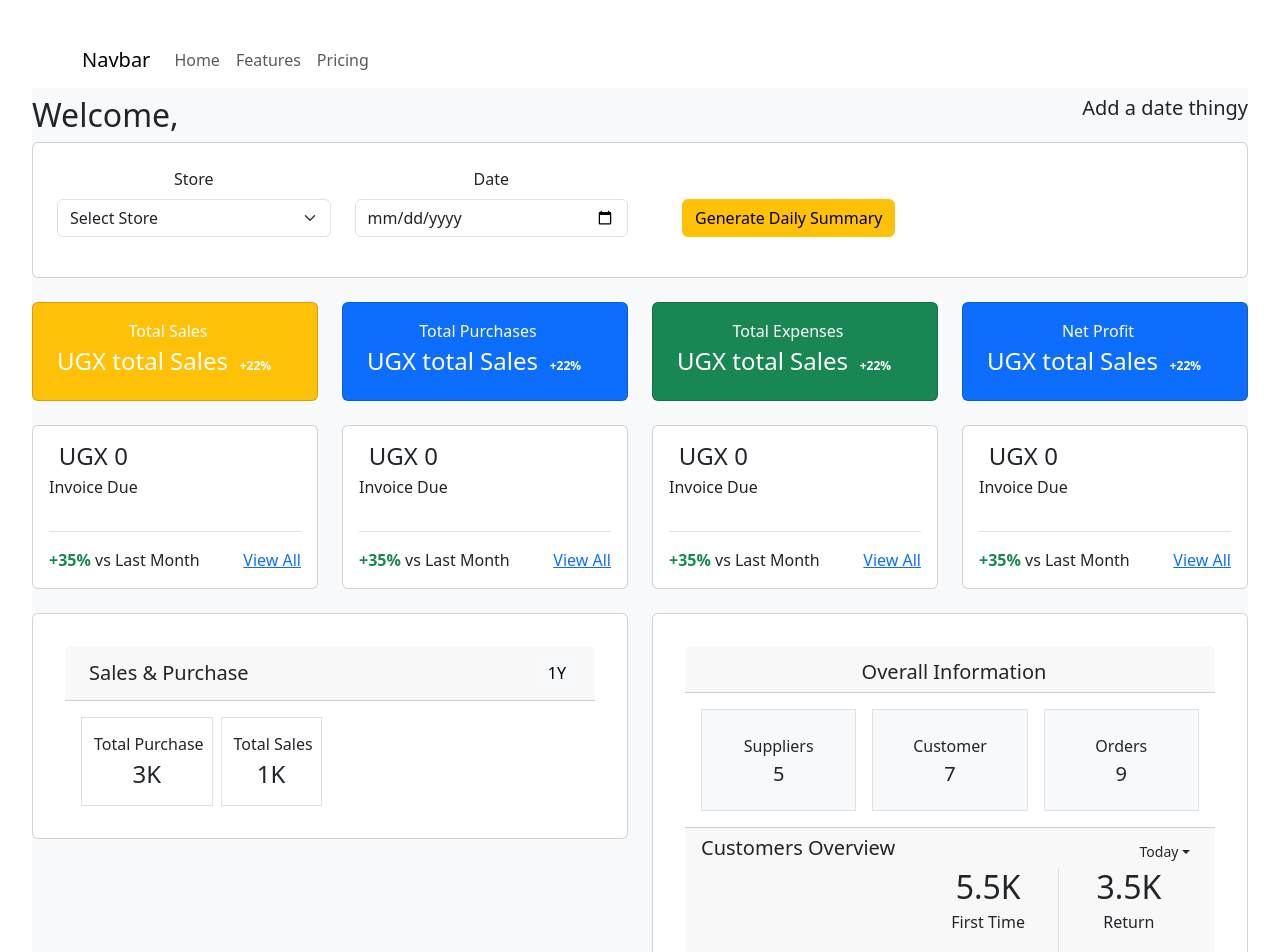
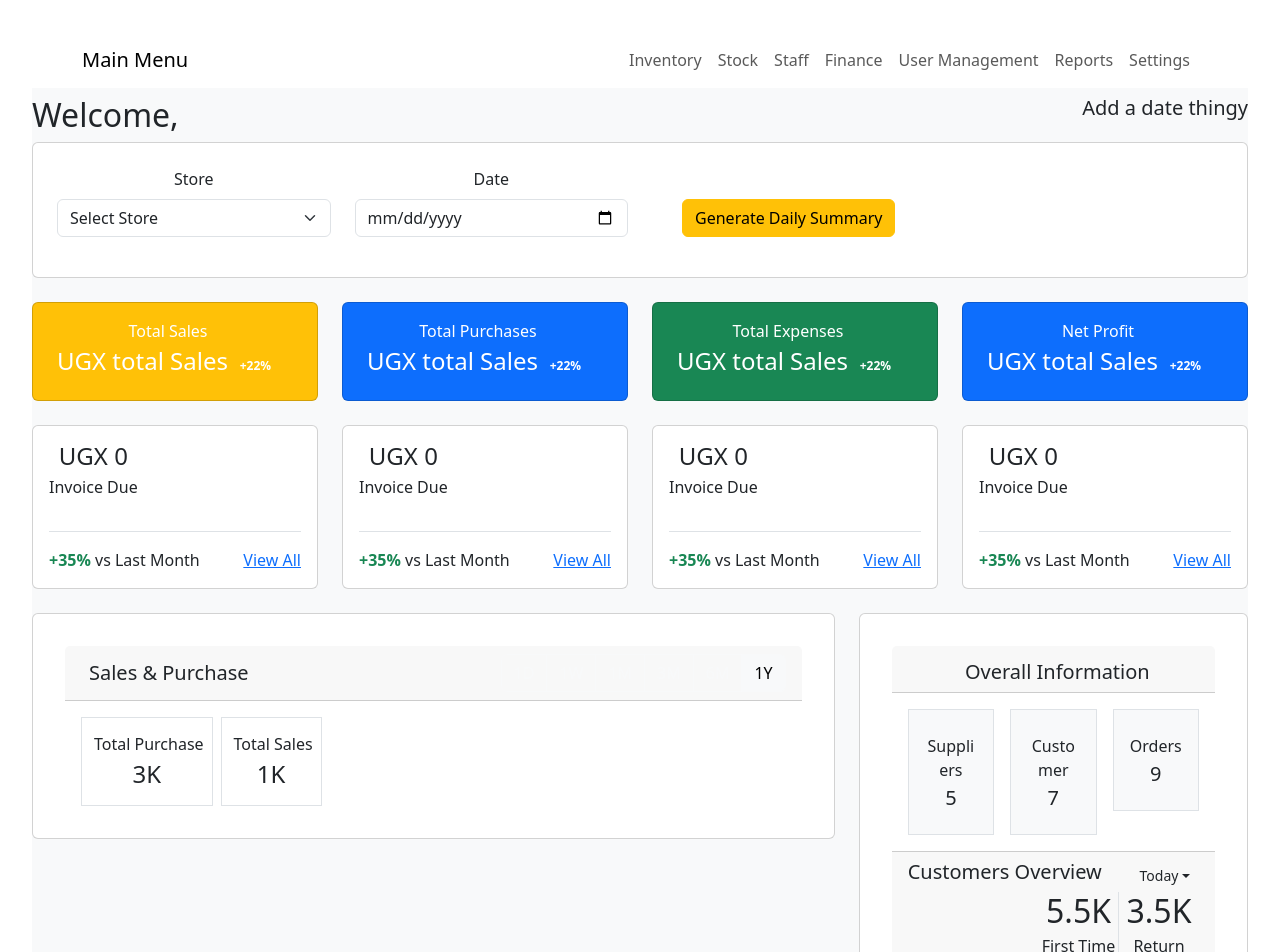
Before and after one commit to mayanjer/inventory_react, a React (Vite) app: page / in a window 1280 px wide. Shown: the top 952 px of the page. Built offline with nearby package versions, Linux system fonts and the light colour scheme.

Commit message:
Adding some new enhancements in the navBar

```diff
--- a/src/components/NavBar.jsx
+++ b/src/components/NavBar.jsx
@@ -2,13 +2,17 @@ import { Navbar, Nav, Container } from "react-bootstrap";
 
 function NavigationBar() {
   return (
-    <Navbar className="bg-white mt-0 mb-2">
+    <Navbar className=" sticky-top bg-white mt-0 mb-2">
       <Container>
-        <Navbar.Brand href="#home">Navbar</Navbar.Brand>
-        <Nav className="me-auto">
-          <Nav.Link href="#home">Home</Nav.Link>
-          <Nav.Link href="#features">Features</Nav.Link>
-          <Nav.Link href="#pricing">Pricing</Nav.Link>
+        <Navbar.Brand href="#home">Main Menu</Navbar.Brand>
+        <Nav classaNme="me-auto">
+          <Nav.Link href="#home">Inventory</Nav.Link>
+          <Nav.Link href="#features">Stock</Nav.Link>
+          <Nav.Link href="#pricing">Staff</Nav.Link>
+          <Nav.Link href="#pricing">Finance</Nav.Link>
+          <Nav.Link href="#pricing">User Management</Nav.Link>
+          <Nav.Link href="#pricing">Reports</Nav.Link>
+          <Nav.Link href="#pricing">Settings</Nav.Link>
         </Nav>
       </Container>
     </Navbar>
--- a/src/components/Sales&PurchaseCard.jsx
+++ b/src/components/Sales&PurchaseCard.jsx
@@ -1,6 +1,6 @@
 export default function SalesPurchaseCard() {
   return (
-    <div class="card flex-fill">
+    <div class="card">
       <div className="card-header d-flex justify-content-between align-items-center">
         <div className="d-inline-flex align-items-center">
           <span className="title-icon bg-soft-primary fs-16 me-2">
--- a/src/routes/Dashboard.jsx
+++ b/src/routes/Dashboard.jsx
@@ -51,14 +51,13 @@ function Dashboard() {
         </Col>
       </Row>
 
-      <Row className = "mt-4">
-        <Col>
-        <SalesPurchaseCard/>
+      <Row className="mt-4 d-flex">
+        <Col md={8}>
+          <SalesPurchaseCard />
         </Col>
-        <Col>
-        <OverallInfoCard/>
+        <Col md={4}>
+          <OverallInfoCard />
         </Col>
-
       </Row>
     </>
   );
```
